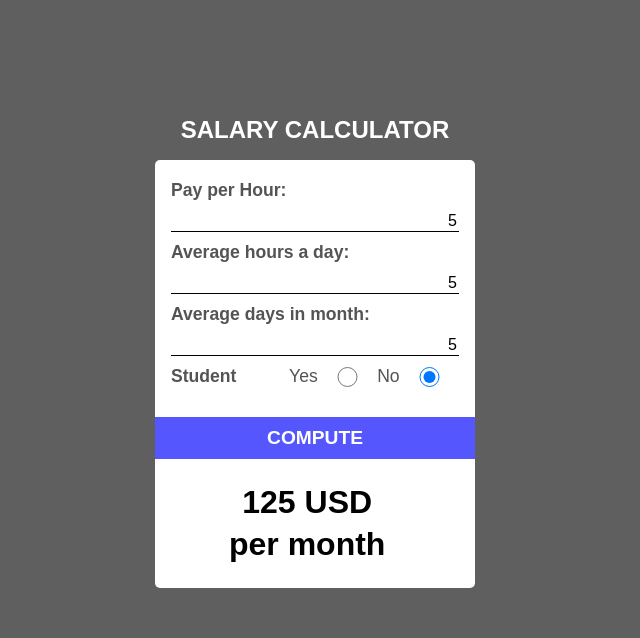
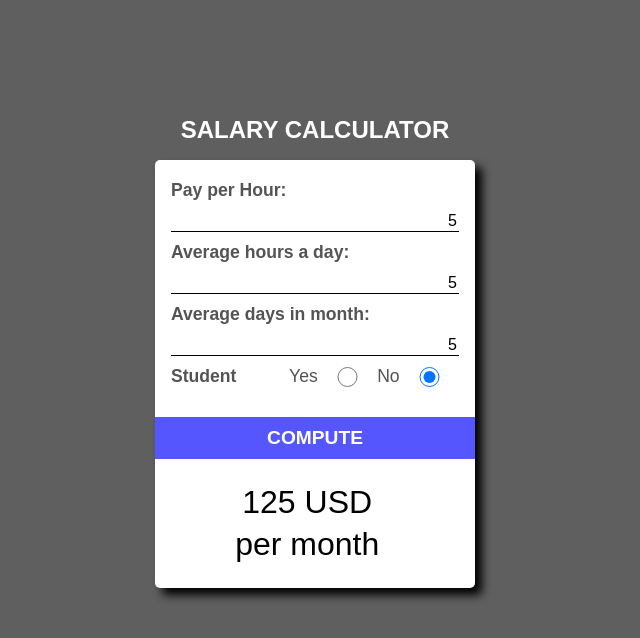
Before and after one commit to tbreeding/cbp_salary_calc, a plain HTML site: page public/index.html in a window 1280 px wide. Both pictures are taken after typing "5", "5", "5" into the empty fields and a click on the button "COMPUTE". Shown: the whole page, without its empty margins (325-965 px from the left). Drawn offline with nearby package versions, Linux system fonts and the light colour scheme; files that its build step writes are made by us from their sources.

Commit message:
More Changes

```diff
--- a/public/js/main.js
+++ b/public/js/main.js
@@ -1,19 +1,16 @@
-const submitBtn = document.getElementById("submitBtn");
-
 const submitBtnHandleClick = (e) => {
     const values = [
         parseFloat(document.getElementById("perHour").value),
         parseFloat(document.getElementById("perDay").value),
         parseFloat(document.getElementById("perMonth").value)
     ]
-
-    if(!values.includes(NaN)) {
-        const total = new Intl.NumberFormat("cs", {}).format(values.reduce((acc, next) => acc * next));
-        document.getElementById("value").innerText = `${total} USD`
-    }
+    const total = (!values.includes(NaN)) ? values.reduce((acc, next) => acc * next) : 0;
+    document.getElementById("value").innerText = `${(document.getElementById("studentNo").checked == true) ?
+        new Intl.NumberFormat("cs", {}).format(total) :
+        new Intl.NumberFormat("cs", {}).format(total * 1.1)} USD`
 }
 
-submitBtn.addEventListener("click", function(e) {
+document.getElementById("submitBtn").addEventListener("click", e => {
     e.preventDefault();
     submitBtnHandleClick();
 }, false);
--- a/src/scss/index.scss
+++ b/src/scss/index.scss
@@ -36,6 +36,7 @@ input[type=number]::-webkit-outer-spin-button {
   flex-direction: column;
   align-items: center;
   justify-content: space-around;
+  box-shadow: 7px 7px 10px 0 black;
 }
 form {
   width: 100%;
@@ -62,7 +63,6 @@ input[type="number"] {
 .radioButtons {
   display: flex;
   align-items: center;
-  // justify-content: space-around;
   width: 90%;
   input {
     margin: 0 10px;
@@ -89,7 +89,7 @@ input[type="number"] {
   p {
     margin: 5px;
     font-size: 2rem;
-    font-weight: 600;
+    font-weight: 400;
   }
 
 }
```
